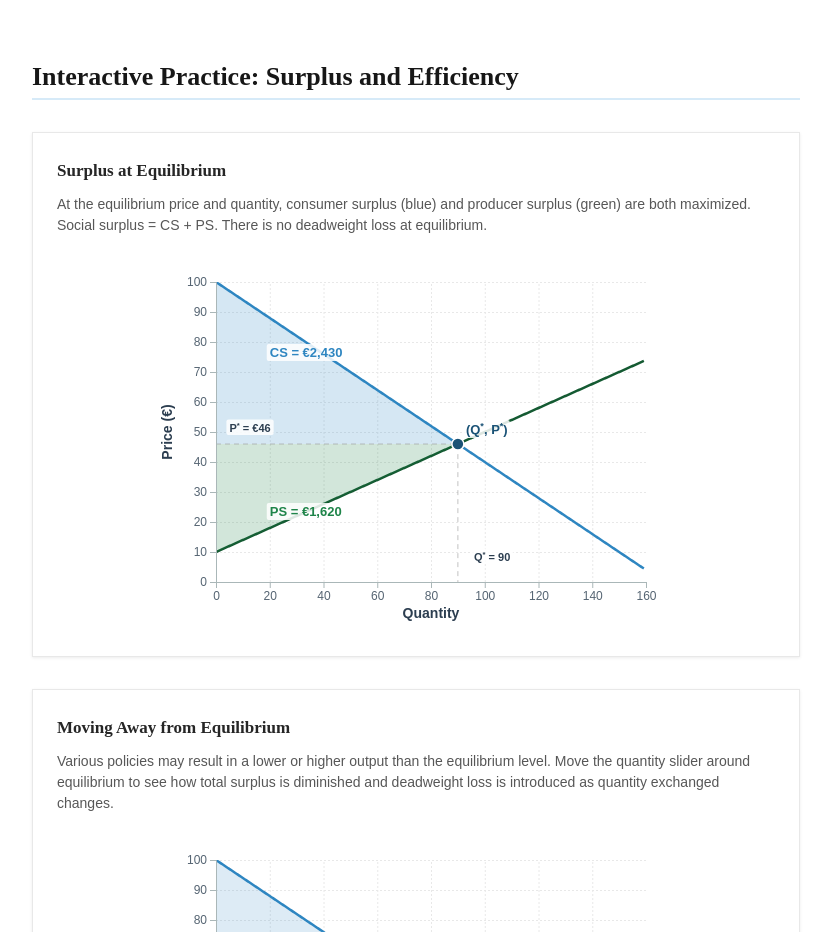
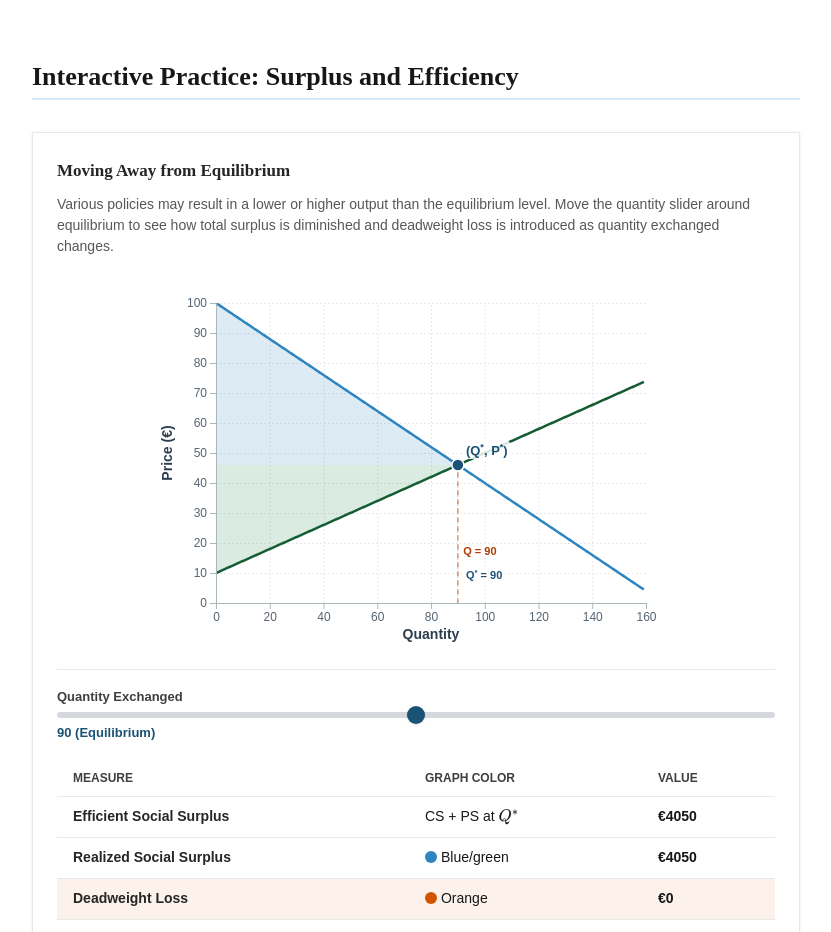
Before and after one commit to API-101/prep-textbook, a plain HTML site: page chapters/module-03-consumer-producer-surplus.html in a window 1280 px wide. Shown: the part 6266-7198 px from the top of the page, without its empty margins (288-1119 px from the left). Drawn offline with nearby package versions, Linux system fonts and the light colour scheme.

Commit message:
Remove duplicate module 5 equilibrium surplus figure

```diff
--- a/chapters/module-03-consumer-producer-surplus.html
+++ b/chapters/module-03-consumer-producer-surplus.html
@@ -253,16 +253,7 @@
       <!-- ===== INTERACTIVE GRAPHS ===== -->
       <h2 id="interactive-graphs">Interactive Practice: Surplus and Efficiency</h2>
 
-      <!-- Graph 1: Surplus at Equilibrium -->
-      <div class="graph-container">
-        <div class="graph-container__title">Surplus at Equilibrium</div>
-        <div class="graph-container__description">
-          At the equilibrium price and quantity, consumer surplus (blue) and producer surplus (green) are both maximized. Social surplus = CS + PS. There is no deadweight loss at equilibrium.
-        </div>
-        <div class="graph-container__svg-wrapper" id="graph-equilibrium-surplus"></div>
-      </div>
-
-      <!-- Graph 2: Surplus Away from Equilibrium (Interactive) -->
+      <!-- Graph 1: Surplus Away from Equilibrium (Interactive) -->
       <div class="graph-container">
         <div class="graph-container__title">Moving Away from Equilibrium</div>
         <div class="graph-container__description">
@@ -577,71 +568,6 @@
           fontWeight: '700',
           background: true
         });
-
-      })();
-
-      // ===== EQUILIBRIUM SURPLUS (Static) =====
-      (function() {
-        const graph = EconGraph.create('#graph-equilibrium-surplus', {
-          xLabel: 'Quantity',
-          yLabel: 'Price (€)',
-          xDomain: [0, 160],
-          yDomain: [0, 100],
-          width: 520,
-          height: 380
-        });
-        if (!graph) return;
-
-        const demandFn2 = x => 100 - 0.6 * x;
-        const supplyFn2 = x => 10 + 0.4 * x;
-        const eqQ = 90;
-        const eqP = 46;
-
-        // Draw curves
-        graph.addLine(demandFn2, '#2e86c1', { label: 'D', strokeWidth: 2.5 });
-        graph.addLine(supplyFn2, '#145a32', { label: 'S', strokeWidth: 2.5 });
-
-        // Consumer surplus
-        graph.addShaded({
-          xRange: [0, eqQ],
-          yTop: demandFn2,
-          yBottom: eqP
-        }, '#2e86c1', { opacity: 0.2 });
-
-        // Producer surplus
-        graph.addShaded({
-          xRange: [0, eqQ],
-          yTop: eqP,
-          yBottom: supplyFn2
-        }, '#1e8449', { opacity: 0.2 });
-
-        // Equilibrium point
-        graph.addPoint(eqQ, eqP, { color: '#1a5276', label: '(Q*, P*)', radius: 6 });
-
-        // Dashed lines
-        graph.addDashedLine([
-          {x: 0, y: eqP},
-          {x: eqQ, y: eqP},
-          {x: eqQ, y: 0}
-        ], '#999', { strokeWidth: 1 });
-
-        // Labels
-        graph.addLabel(20, 75, 'CS = €2,430', {
-          color: '#2e86c1',
-          fontSize: '13px',
-          fontWeight: '700',
-          background: true
-        });
-
-        graph.addLabel(20, 22, 'PS = €1,620', {
-          color: '#1e8449',
-          fontSize: '13px',
-          fontWeight: '700',
-          background: true
-        });
-
-        graph.addLabel(96, 7, `Q* = ${eqQ}`, { fontSize: '11px', background: true });
-        graph.addLabel(5, 50, `P* = €${eqP}`, { fontSize: '11px', background: true });
 
       })();
 
```
